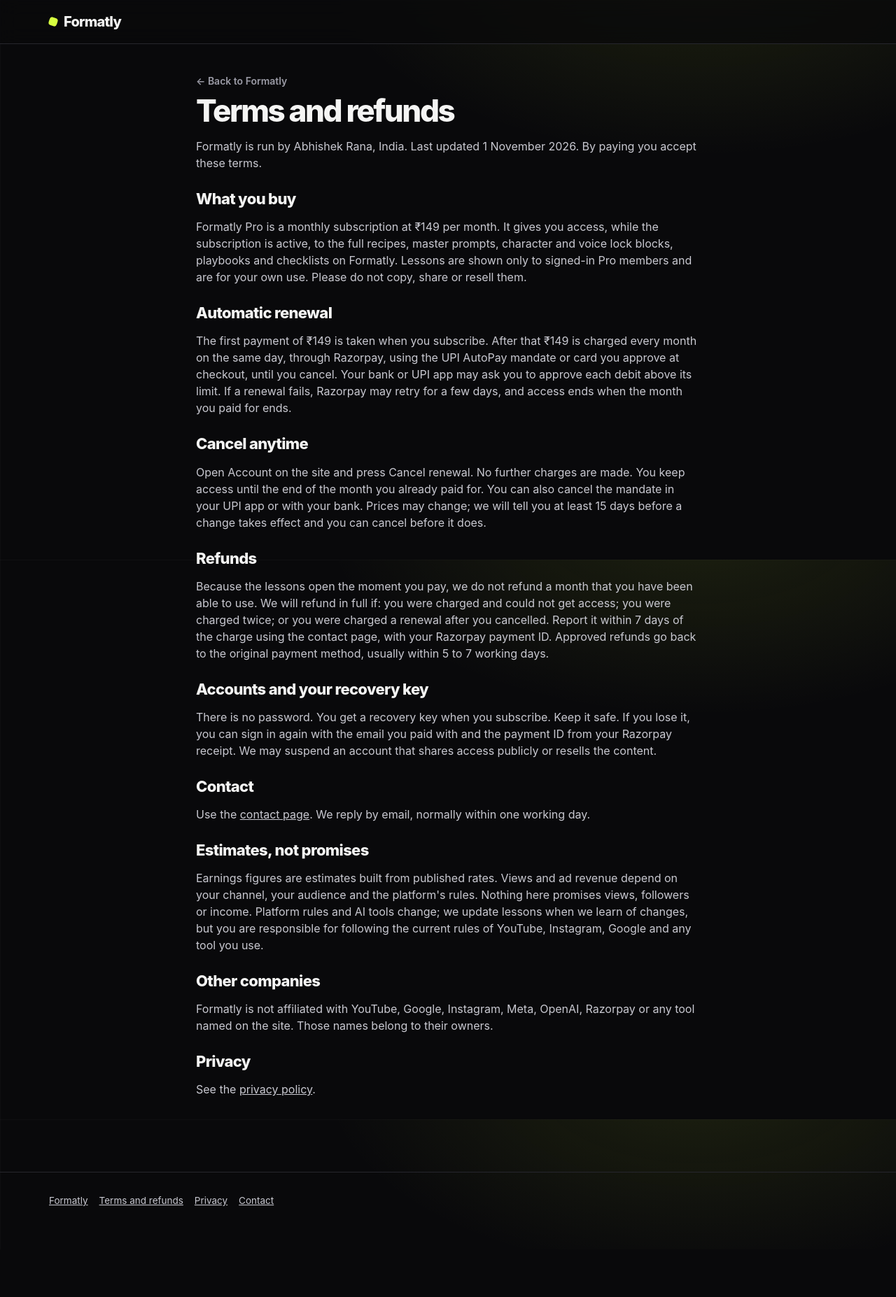
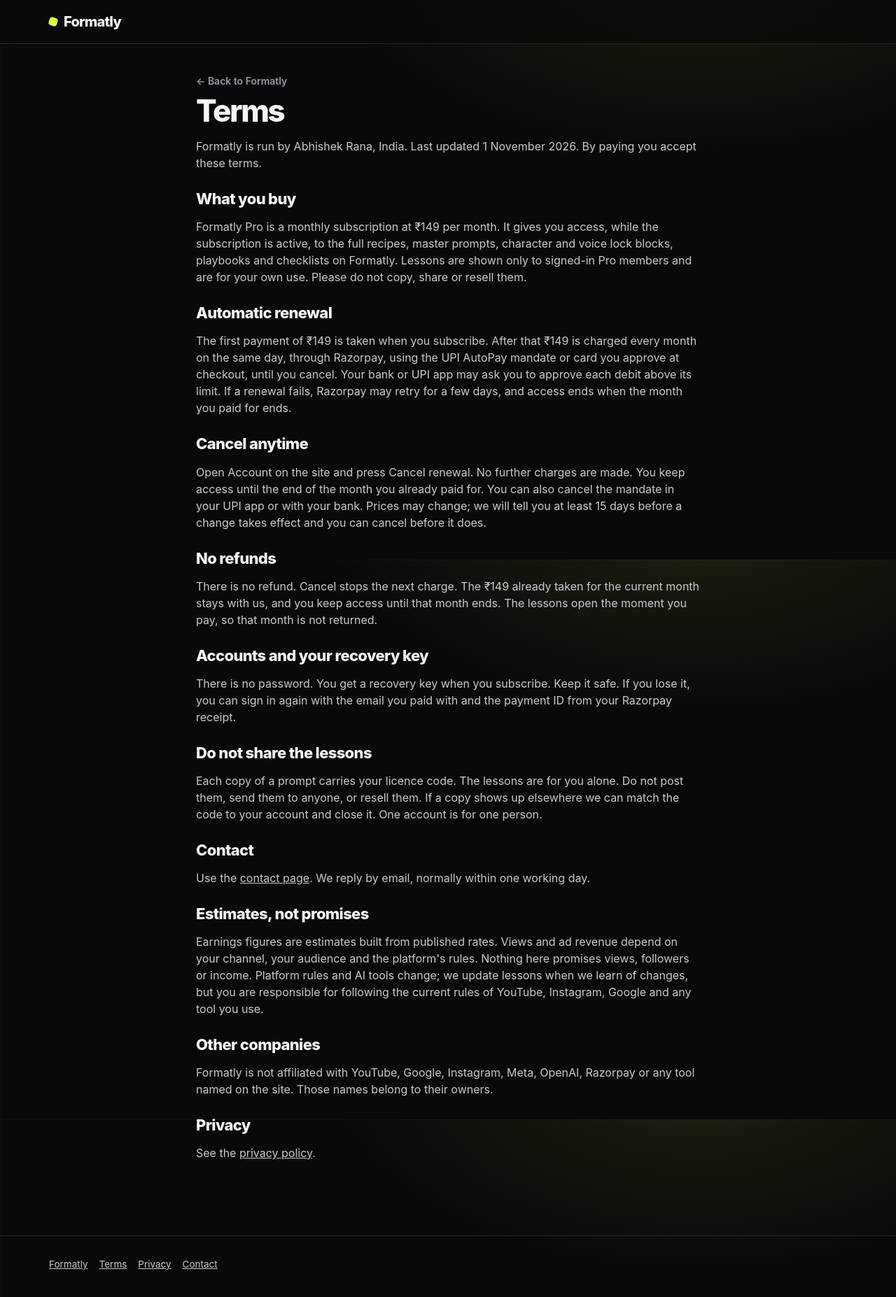
Before and after one commit to Abhishekrana254/abhichal, a plain HTML site: page terms.html in a window 1280 px wide. Shown: the whole page at 70% size. Before the commit the page ends 1786 px from the top, so only its background shows below. Drawn offline with Linux system fonts and the light colour scheme.

Commit message:
docs(terms): keep paid month, no refund
Cancel stops the next charge. The month already paid
is not returned.

```diff
--- a/app.js
+++ b/app.js
@@ -526,7 +526,7 @@ function homeHTML() {
           <li>Each lesson lists the sources it was researched from, and the platform rules that apply</li>
         </ul>
         ${paid() ? '<button class="btn big ghost" data-account>Pro is on · Account</button>' : `<button class="btn big" data-buy>Unlock · ₹${PRICE}/month</button>`}
-        <p class="fine">₹${PRICE} every month by UPI AutoPay or card, through Razorpay. Cancel anytime in your account and keep access to the end of the month you paid for. <a href="terms.html">Terms and refunds</a>.</p>
+        <p class="fine">₹${PRICE} every month by UPI AutoPay or card, through Razorpay. Cancel anytime in your account and keep access to the end of the month you paid for. <a href="terms.html">Terms</a>.</p>
       </div>
       <div class="plan free">
         <h3>Free</h3>
@@ -548,7 +548,8 @@ function homeHTML() {
       <details><summary>How is "this week" measured?</summary><p>Every Monday a script runs a YouTube search for each niche, limited to videos uploaded that week and sorted by views, and records the top three. Where a result does not look like the niche, the page marks it as a loose match. Instagram has no public counters, so Instagram fit is a judgement about the format, not a measurement.</p></details>
       <details><summary>Does Instagram pay per view in India?</summary><p>No. Instagram's own help page says its bonus programs are invite-only and run in the US, South Korea, and Japan. In India, money comes from gifts, subscriptions (10,000 followers), brand deals, affiliate links, or selling your own product. Views are how you reach those.</p></details>
       <details><summary>Will I get these views?</summary><p>No promise. A top video this week shows what an audience is watching. It does not say what a new channel will get.</p></details>
-      <details><summary>Does Pro renew by itself? How do I cancel?</summary><p>Yes. Pro is ₹149 a month and renews on its own through Razorpay (UPI AutoPay or card). Open Account, press Cancel renewal, and no further charge is made. You keep access until the end of the month you already paid for. Razorpay may ask you to approve the mandate in your UPI app the first time.</p></details>
+      <details><summary>Does Pro renew by itself? How do I cancel?</summary><p>Yes. Pro is ₹149 a month and renews on its own through Razorpay (UPI AutoPay or card). Open Account, press Cancel renewal, and the next charge does not happen. The month you already paid for is not refunded. You keep access until that month ends. Razorpay may ask you to approve the mandate in your UPI app the first time.</p></details>
+      <details><summary>Can I get a refund?</summary><p>No. Cancel stops future charges only. The ₹149 already taken stays, and access stays until that month ends.</p></details>
       <details><summary>How do I sign in on another phone or computer?</summary><p>After paying you get a recovery key, shown once. Choose Sign in, then paste it. If you lost it, sign in with your email and the payment ID (starts with pay_) from your Razorpay receipt. That also gives you a fresh key.</p></details>
       <details><summary>I paid but I have no access</summary><p>Press Sign in, then use your email and the payment ID from the receipt. If that still fails, use Contact us at the bottom of the page and include the payment ID. We fix it the same day.</p></details>
       <details><summary>What do you store about me?</summary><p>Your email, name and the phone number Razorpay shares, your subscription status, and anonymous page counts. No card or UPI details ever reach us. See the <a href="privacy.html">privacy policy</a>.</p></details>
--- a/terms.html
+++ b/terms.html
@@ -4,7 +4,7 @@
   <meta charset="utf-8" />
   <meta name="viewport" content="width=device-width, initial-scale=1" />
   <meta name="theme-color" content="#09090b" />
-  <title>Terms and refunds · Formatly</title>
+  <title>Terms · Formatly</title>
   <link rel="stylesheet" href="style.css?v=12" />
   <style>
     .doc { max-width: 720px; padding: 40px 0 20px; }
@@ -21,7 +21,7 @@
   <header class="nav"><div class="wrap"><a class="logo" href="./"><i></i>Formatly</a></div></header>
   <main class="wrap doc">
     <a class="back" href="./" style="padding-top:0">← Back to Formatly</a>
-    <h1>Terms and refunds</h1>
+    <h1>Terms</h1>
     <p>Formatly is run by Abhishek Rana, India. Last updated 1 November 2026. By paying you accept these terms.</p>
 
     <h2>What you buy</h2>
@@ -33,11 +33,14 @@
     <h2>Cancel anytime</h2>
     <p>Open Account on the site and press Cancel renewal. No further charges are made. You keep access until the end of the month you already paid for. You can also cancel the mandate in your UPI app or with your bank. Prices may change; we will tell you at least 15 days before a change takes effect and you can cancel before it does.</p>
 
-    <h2>Refunds</h2>
-    <p>Because the lessons open the moment you pay, we do not refund a month that you have been able to use. We will refund in full if: you were charged and could not get access; you were charged twice; or you were charged a renewal after you cancelled. Report it within 7 days of the charge using the contact page, with your Razorpay payment ID. Approved refunds go back to the original payment method, usually within 5 to 7 working days.</p>
+    <h2>No refunds</h2>
+    <p>There is no refund. Cancel stops the next charge. The ₹149 already taken for the current month stays with us, and you keep access until that month ends. The lessons open the moment you pay, so that month is not returned.</p>
 
     <h2>Accounts and your recovery key</h2>
-    <p>There is no password. You get a recovery key when you subscribe. Keep it safe. If you lose it, you can sign in again with the email you paid with and the payment ID from your Razorpay receipt. We may suspend an account that shares access publicly or resells the content.</p>
+    <p>There is no password. You get a recovery key when you subscribe. Keep it safe. If you lose it, you can sign in again with the email you paid with and the payment ID from your Razorpay receipt.</p>
+
+    <h2>Do not share the lessons</h2>
+    <p>Each copy of a prompt carries your licence code. The lessons are for you alone. Do not post them, send them to anyone, or resell them. If a copy shows up elsewhere we can match the code to your account and close it. One account is for one person.</p>
 
     <h2>Contact</h2>
     <p>Use the <a href="contact.html">contact page</a>. We reply by email, normally within one working day.</p>
@@ -51,6 +54,6 @@
     <h2>Privacy</h2>
     <p>See the <a href="privacy.html">privacy policy</a>.</p>
   </main>
-  <footer><div class="wrap"><div><a href="./">Formatly</a><a href="terms.html">Terms and refunds</a><a href="privacy.html">Privacy</a><a href="contact.html">Contact</a></div></div></footer>
+  <footer><div class="wrap"><div><a href="./">Formatly</a><a href="terms.html">Terms</a><a href="privacy.html">Privacy</a><a href="contact.html">Contact</a></div></div></footer>
 </body>
 </html>
```
Also changed, not shown: contact.html (+1 -1 lines), index.html (+1 -1 lines), privacy.html (+1 -1 lines).
